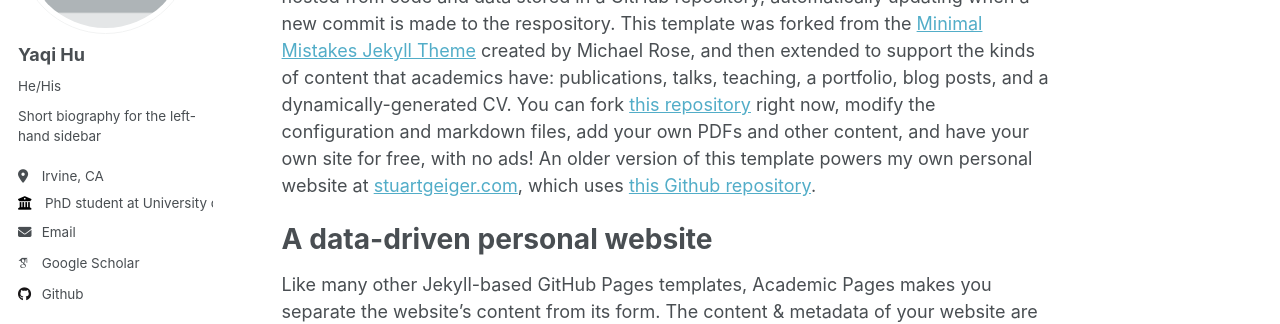
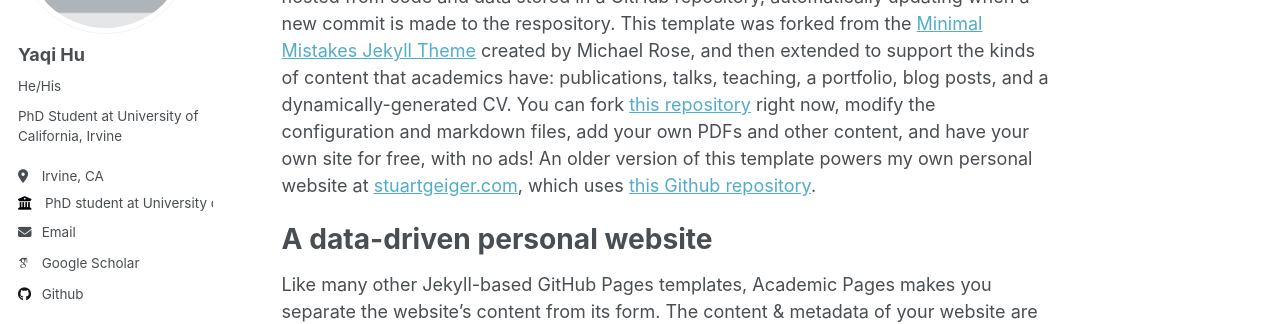
Before and after one commit to YaqiHu23/YaqiHu23.github.io, a Jekyll site: the page built from _pages/about.md, in a window 1280 px wide. Shown: the part 247-571 px from the top of the page. Built offline with Jekyll 4.4.1, drawn with Linux system fonts in a browser that asks for light colours; some web fonts are replaced.

Commit message:
version_v0.1

```diff
--- a/_config.yml
+++ b/_config.yml
@@ -24,7 +24,7 @@ author:
   avatar           : "profile.png"
   name             : "Yaqi Hu"
   pronouns         : "He/His"# example: "she/her"
-  bio              : "Short biography for the left-hand sidebar"
+  bio              : "PhD Student at University of California, Irvine"
   location         : "Irvine, CA"
   employer         : "PhD student at University of California, Irvine"
   uri              : # URL
```
